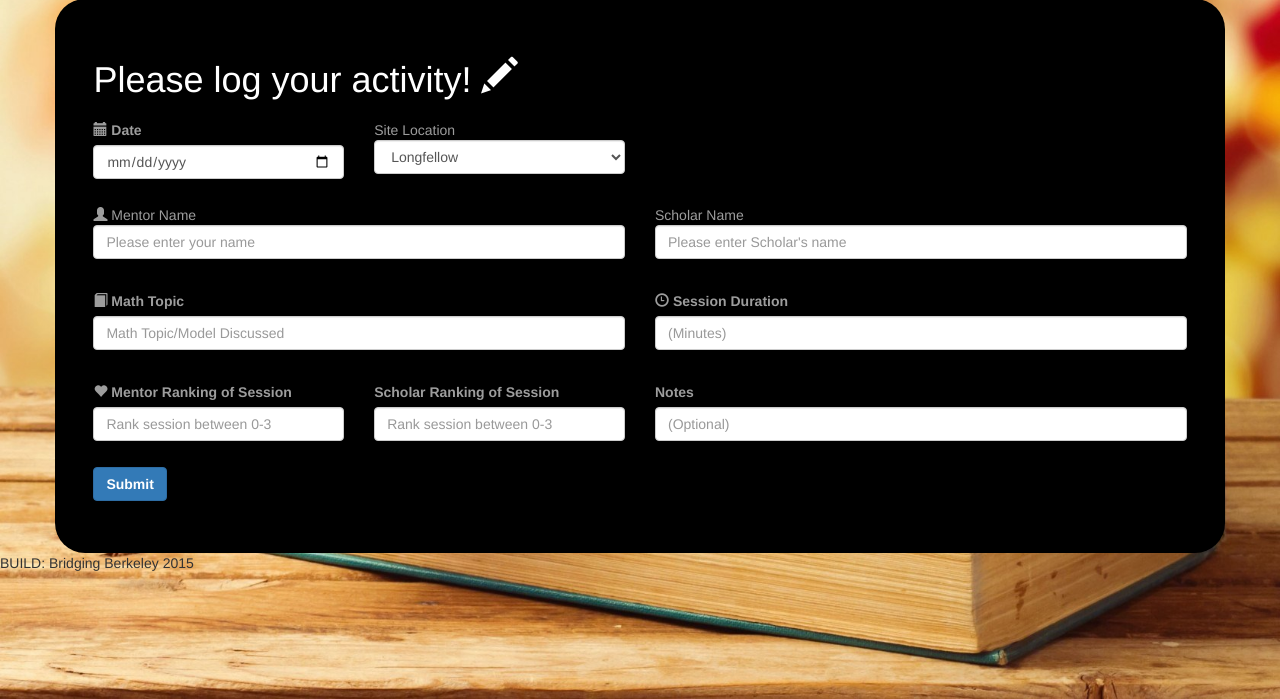
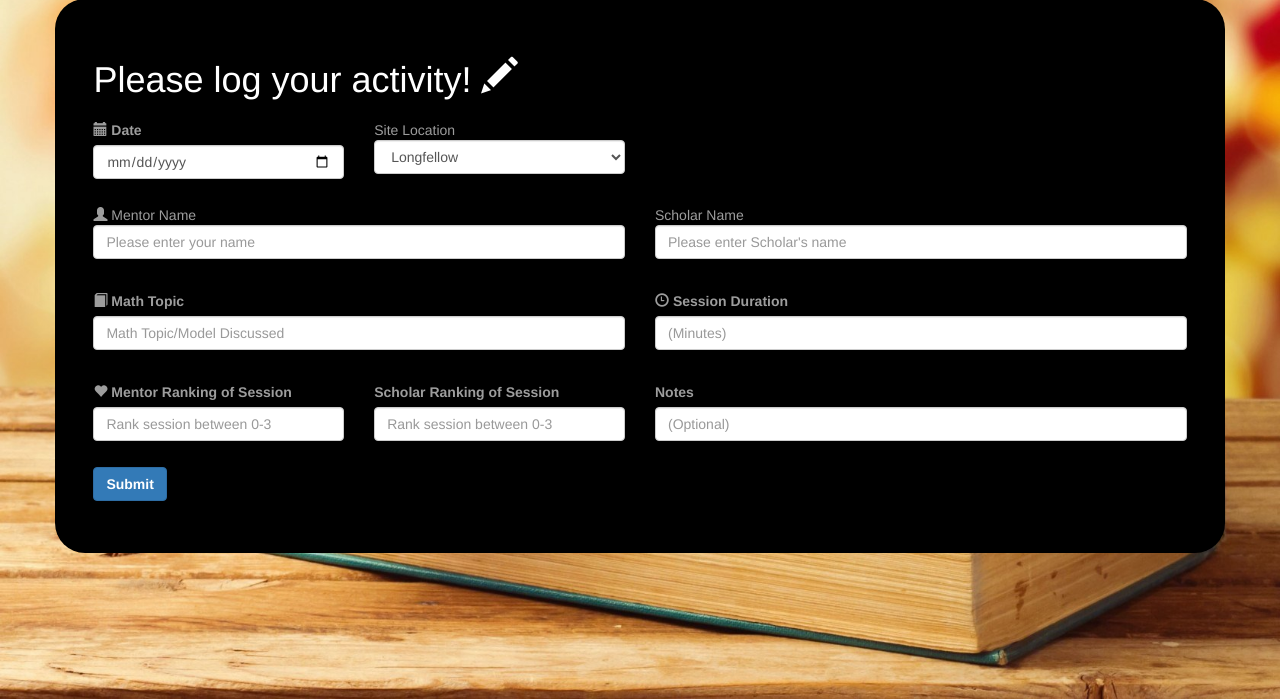
Before and after one commit to ssstrieu/BuildVolunteerLog, a Flask app: page / in a window 1280 px wide. Shown: the part 101-800 px from the top of the page. Run offline with Flask 2, Linux system fonts and the light colour scheme; some libraries are stand-ins or nearby versions.

Commit message:
remove footer

```diff
--- a/templates/index.html
+++ b/templates/index.html
@@ -117,5 +117,3 @@
     <script src="../static/js/bootstrap.min.js"></script>
     <script src="../static/js/main.js"></script>
 </body>
-
-<footer style='display:block;'>BUILD: Bridging Berkeley 2015</footer>
```
